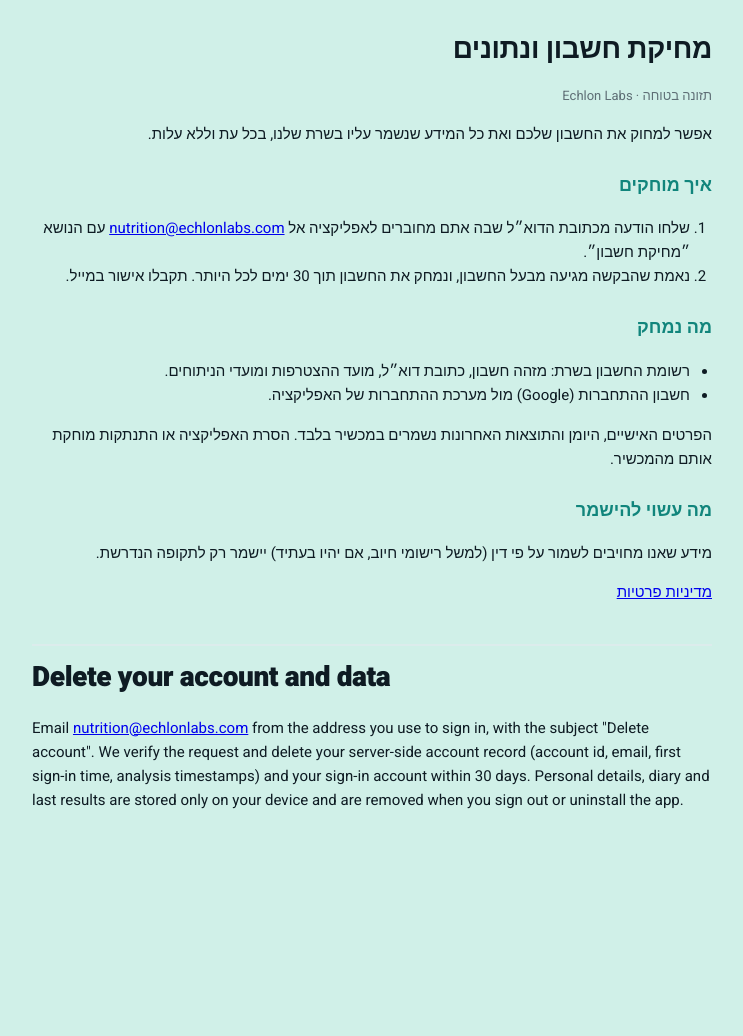
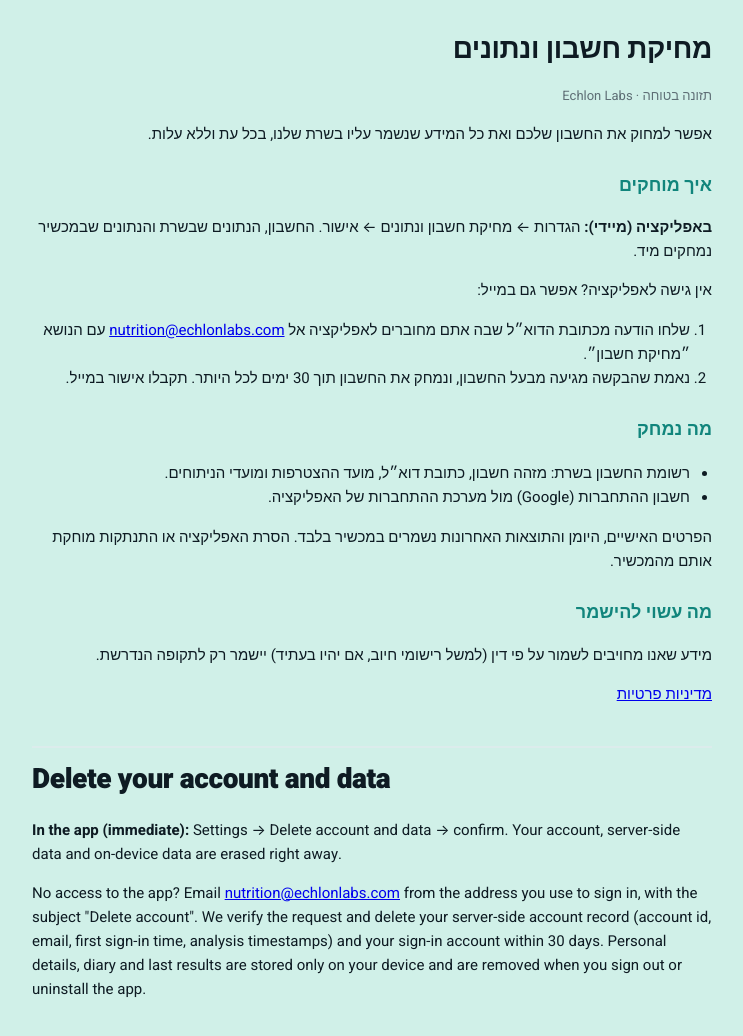
Before and after one commit to Eagle84/allergy-nutrition-site, a plain HTML site: page delete-account/index.html in a window 1280 px wide. Shown: the whole page, without its empty margins (268-1011 px from the left). Before the commit the page ends 887 px from the top, so only its background shows below. Drawn offline with Linux system fonts and the light colour scheme.

Commit message:
delete-account page: in-app deletion path
Co-Authored-By: Claude Sonnet 5.5 <noreply@anthropic.com>

```diff
--- a/delete-account/index.html
+++ b/delete-account/index.html
@@ -22,6 +22,8 @@
   <p>אפשר למחוק את החשבון שלכם ואת כל המידע שנשמר עליו בשרת שלנו, בכל עת וללא עלות.</p>
 
   <h2>איך מוחקים</h2>
+  <p><b>באפליקציה (מיידי):</b> הגדרות ← מחיקת חשבון ונתונים ← אישור. החשבון, הנתונים שבשרת והנתונים שבמכשיר נמחקים מיד.</p>
+  <p>אין גישה לאפליקציה? אפשר גם במייל:</p>
   <ol>
     <li>שלחו הודעה מכתובת הדוא״ל שבה אתם מחוברים לאפליקציה אל <a href="mailto:nutrition@echlonlabs.com?subject=%D7%9E%D7%97%D7%99%D7%A7%D7%AA%20%D7%97%D7%A9%D7%91%D7%95%D7%9F">nutrition@echlonlabs.com</a> עם הנושא ״מחיקת חשבון״.</li>
     <li>נאמת שהבקשה מגיעה מבעל החשבון, ונמחק את החשבון תוך 30 ימים לכל היותר. תקבלו אישור במייל.</li>
@@ -41,7 +43,8 @@
 
   <section class="en" lang="en">
     <h1>Delete your account and data</h1>
-    <p>Email <a href="mailto:nutrition@echlonlabs.com?subject=Delete%20account">nutrition@echlonlabs.com</a> from the address you use to sign in, with the subject "Delete account". We verify the request and delete your server-side account record (account id, email, first sign-in time, analysis timestamps) and your sign-in account within 30 days. Personal details, diary and last results are stored only on your device and are removed when you sign out or uninstall the app.</p>
+    <p><b>In the app (immediate):</b> Settings → Delete account and data → confirm. Your account, server-side data and on-device data are erased right away.</p>
+    <p>No access to the app? Email <a href="mailto:nutrition@echlonlabs.com?subject=Delete%20account">nutrition@echlonlabs.com</a> from the address you use to sign in, with the subject "Delete account". We verify the request and delete your server-side account record (account id, email, first sign-in time, analysis timestamps) and your sign-in account within 30 days. Personal details, diary and last results are stored only on your device and are removed when you sign out or uninstall the app.</p>
   </section>
 </main>
 </body>
```
